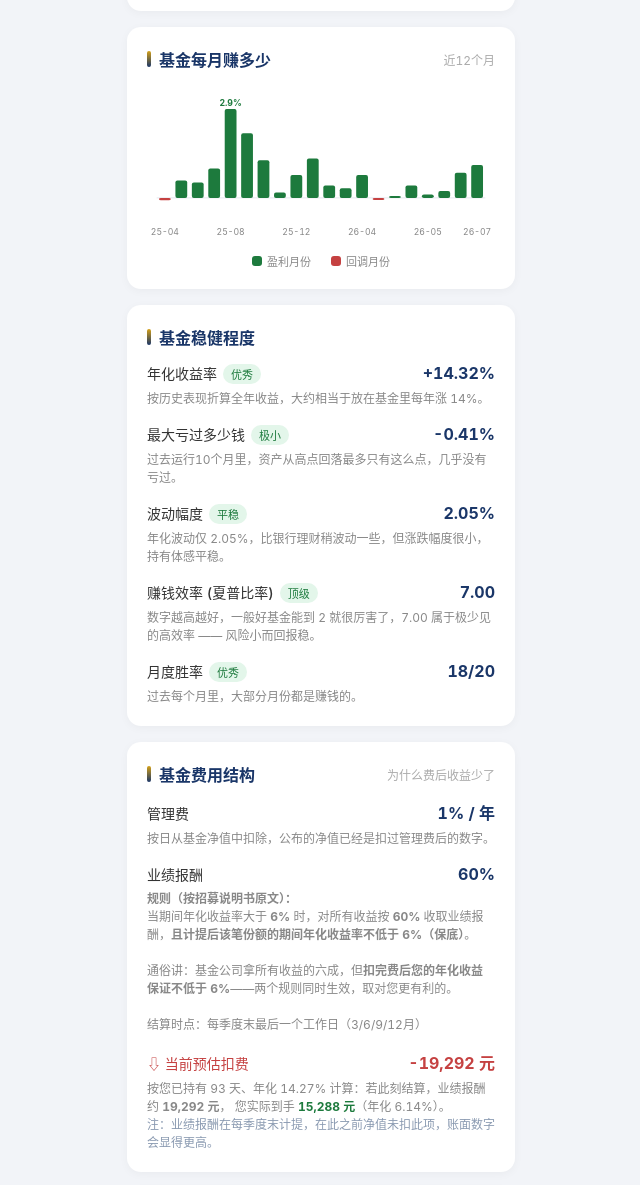
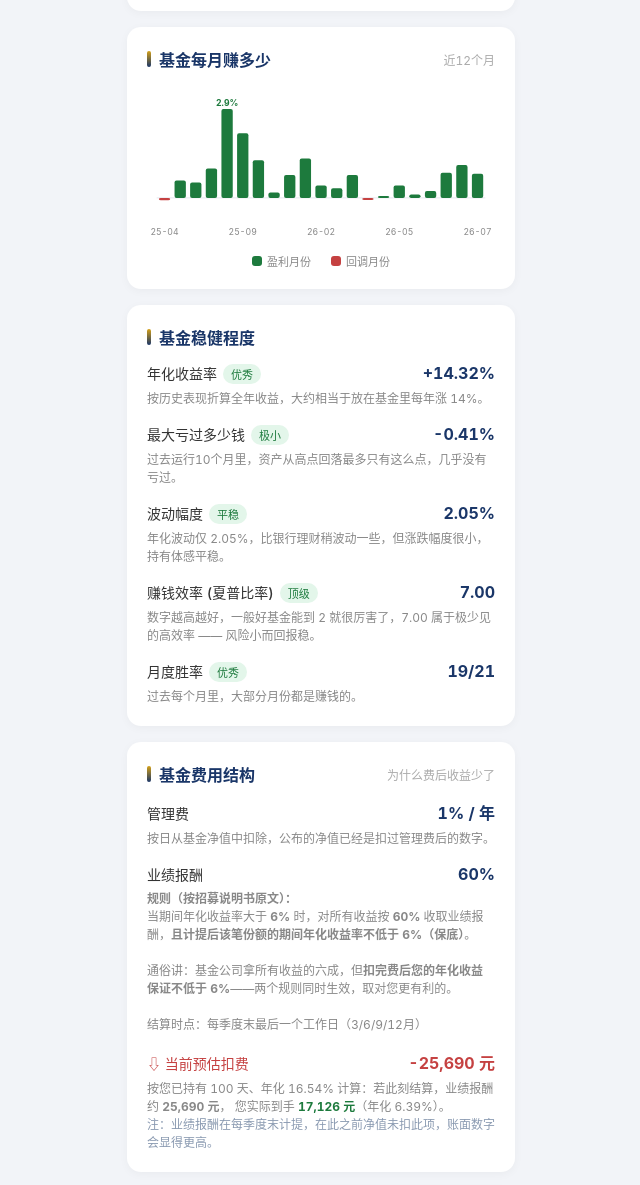
Before and after one commit to redclawcecilia-tech/family, a plain HTML site: page index.html in a window 1280 px wide. Shown: the part 1032-2217 px from the top of the page, without its empty margins (319-959 px from the left). Drawn offline with Linux system fonts and the light colour scheme.

Commit message:
净值手动更新 2026-07-09 NAV=1.342

```diff
--- a/index.html
+++ b/index.html
@@ -39,6 +39,7 @@ const CONFIG = {
 
 
 
+
     { date: "2026-03-31", nav: 1.2869 },
     { date: "2026-04-22", nav: 1.2966 },   // 自 Gmail 邮件自动读取
     { date: "2026-04-23", nav: 1.2961 },
@@ -47,7 +48,9 @@ const CONFIG = {
     { date: "2026-05-14", nav: 1.3035 },
     { date: "2026-05-21", nav: 1.3064 },
     { date: "2026-05-28", nav: 1.3172 },
-    { date: "2026-07-02", nav: 1.3314 }
+    { date: "2026-07-02", nav: 1.3314 },
+    { date: "2026-07-09", nav: 1.342 }
+
 
 
 
@@ -58,6 +61,7 @@ const CONFIG = {
 
   // 【琰知一号基金历史净值】（来自招商 PPT，展示给父母建立信心）
   fundHistory: [
+
 
 
 
@@ -84,7 +88,9 @@ const CONFIG = {
     { date: "2026-05-14", nav: 1.3035 },
     { date: "2026-05-21", nav: 1.3064 },
     { date: "2026-05-28", nav: 1.3172 },
-    { date: "2026-07-02", nav: 1.3314 }
+    { date: "2026-07-02", nav: 1.3314 },
+    { date: "2026-07-09", nav: 1.342 }
+
 
 
 
```
